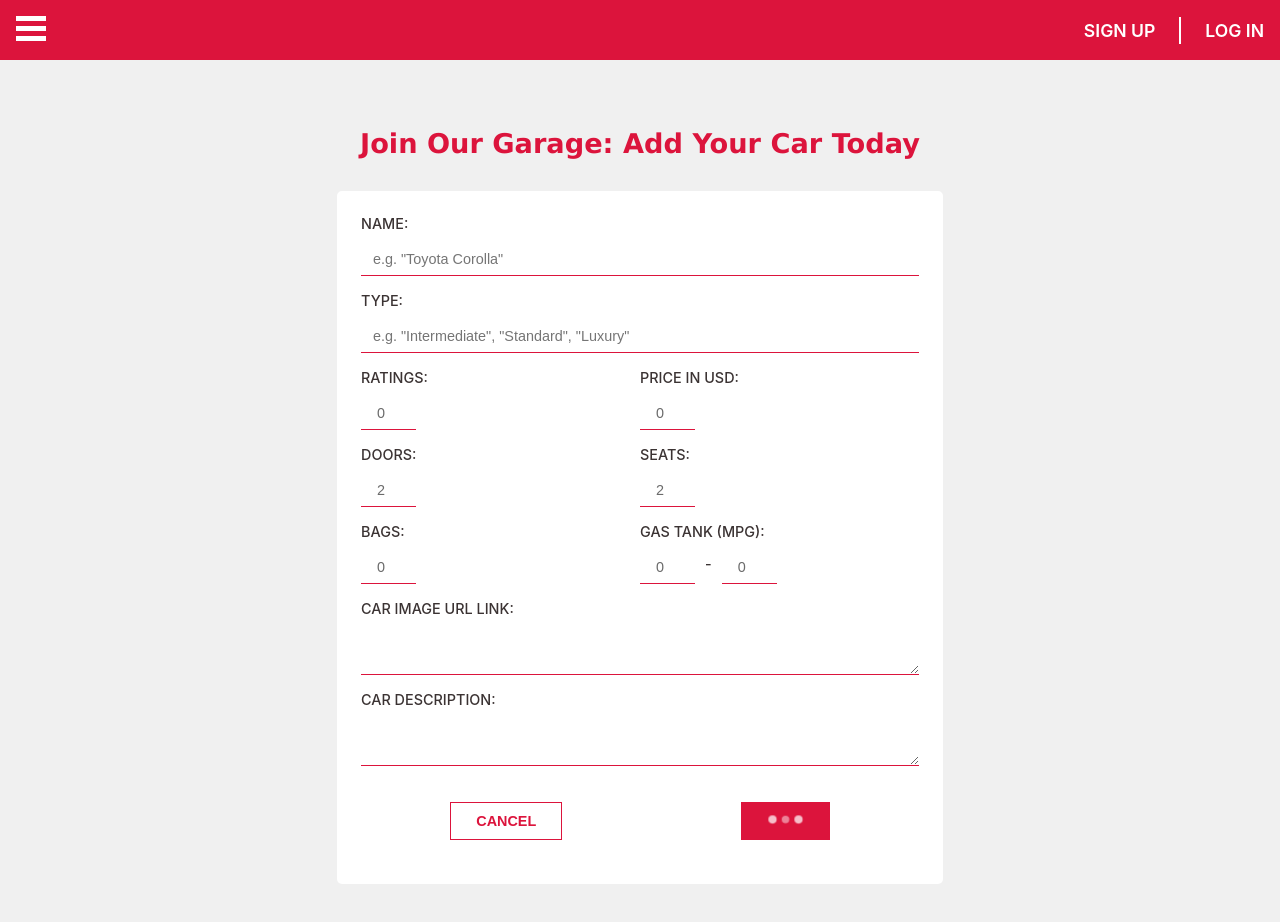
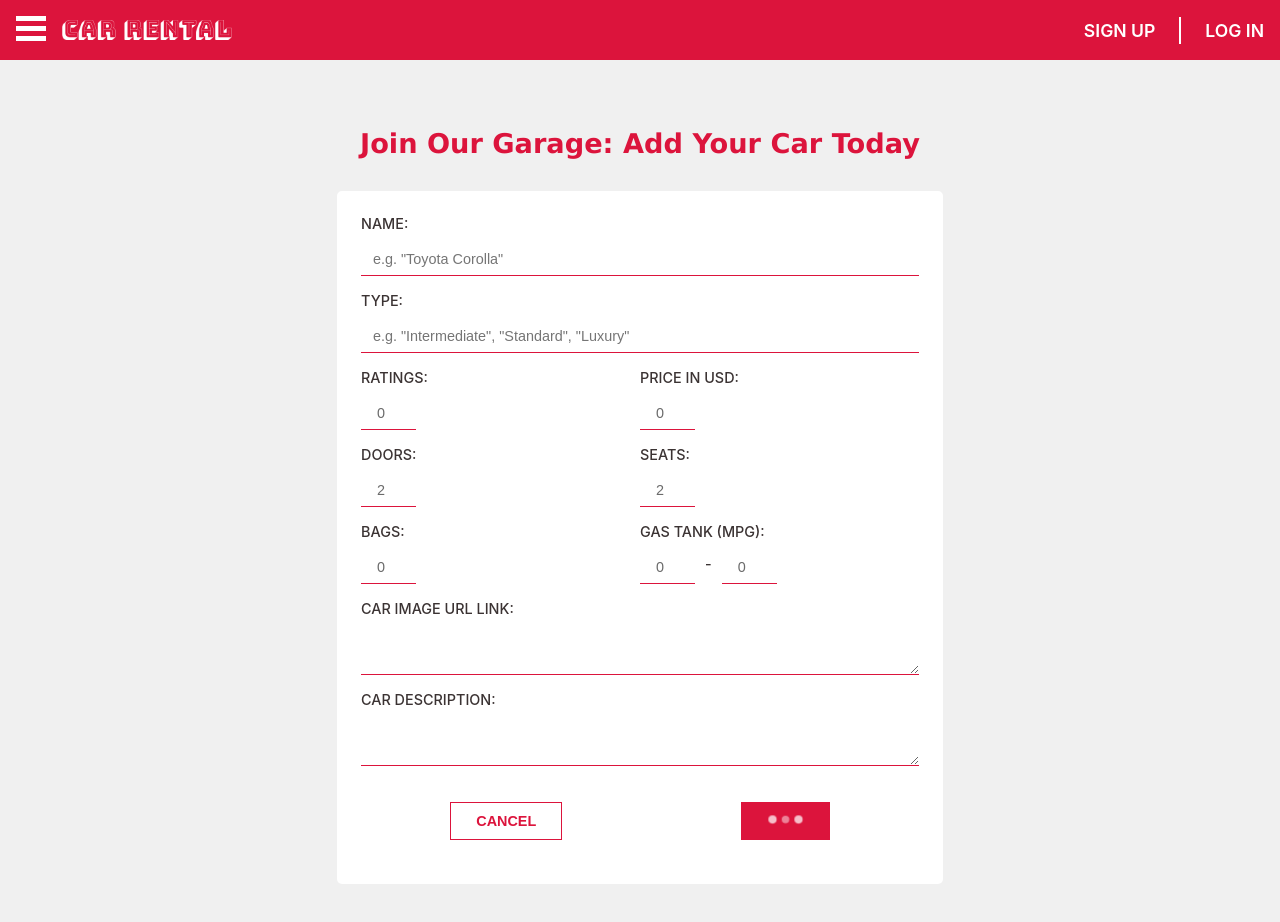
Before and after one commit to Rhaegar121/Car-Rental-front-end, a React (Create React App) app: page /add_car in a window 1280 px wide. Shown: the top 922 px of the page. Built offline with nearby package versions, Linux system fonts and the light colour scheme.

Commit message:
add logo in navbar

```diff
--- a/src/components/navbar.js
+++ b/src/components/navbar.js
@@ -6,6 +6,7 @@ import { BiLogOut } from 'react-icons/bi';
 import { useDispatch } from 'react-redux';
 import { logOutUser } from '../redux/userSlice';
 import logo from '../assets/logo-white.png';
+import logo1 from '../assets/logo.png';
 import '../styles/navbar.css';
 
 const Navbar = () => {
@@ -34,6 +35,7 @@ const Navbar = () => {
     <nav>
       {/* navbar */}
       <div className="navbar">
+        <div className="nav">
           <div
             id="hamburger_menu"
             className={`hamburger_menu ${isMenuActive ? 'active' : ''}`}
@@ -45,6 +47,10 @@ const Navbar = () => {
             <span className="line" />
             <span className="line" />
             <span className="line" />
+          </div>
+          <div className="nav-logo">
+            <img src={logo1} alt="logo" className="nav-logo-img" />
+          </div>
         </div>
 
         {userData ? (
--- a/src/styles/main.css
+++ b/src/styles/main.css
@@ -47,7 +47,7 @@ a {
 .main-banner-text {
   width: 90%;
   position: absolute;
-  top: 50%;
+  top: 63%;
   left: 50%;
   transform: translate(-50%, -50%);
   display: flex;
@@ -58,6 +58,7 @@ a {
 }
 
 .main-banner-text .heading {
+  padding-top: 0;
   color: #fff;
 }
 
@@ -288,10 +289,6 @@ a {
     object-position: center;
   }
 
-  .main-banner-text {
-    top: 30%;
-  }
-
   .car-container {
     height: 370px;
   }
--- a/src/styles/navbar.css
+++ b/src/styles/navbar.css
@@ -8,6 +8,12 @@ nav {
   display: flex;
   justify-content: space-between;
   background-color: var(--primary-color);
+}
+
+.nav {
+  display: flex;
+  align-items: stretch;
+  justify-content: flex-start;
 }
 
 .hamburger_menu {
@@ -45,6 +51,16 @@ nav {
 .hamburger_menu.active .line:nth-child(3) {
   transform: translateY(-10px) rotate(-45deg);
   z-index: 100;
+}
+
+.nav-logo {
+  width: 170px;
+}
+
+.nav-logo-img {
+  width: 100%;
+  height: 100%;
+  object-fit: contain;
 }
 
 .nav-links {
```
Also changed, not shown: src/assets/logo.png. Lines whose indentation alone changed are shown as unchanged.
